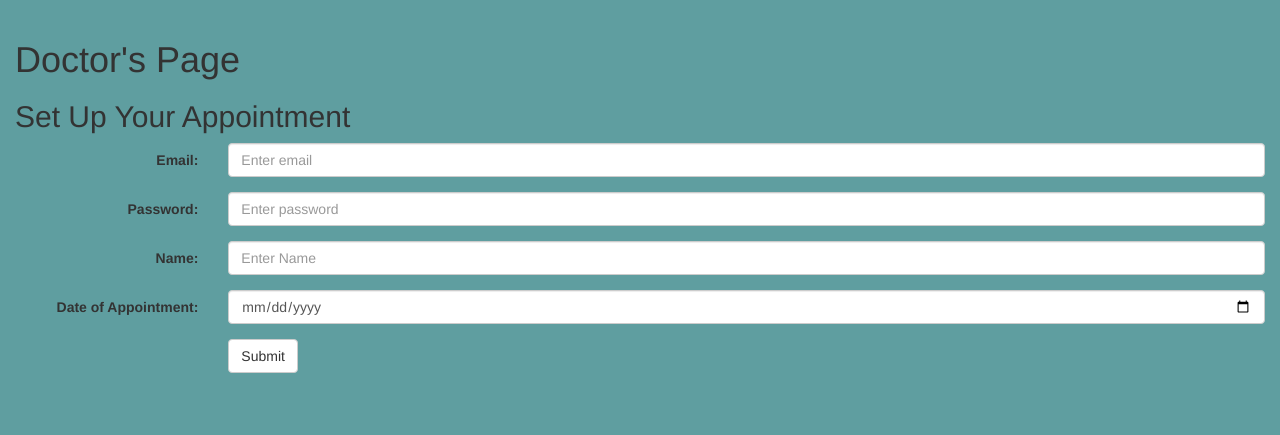
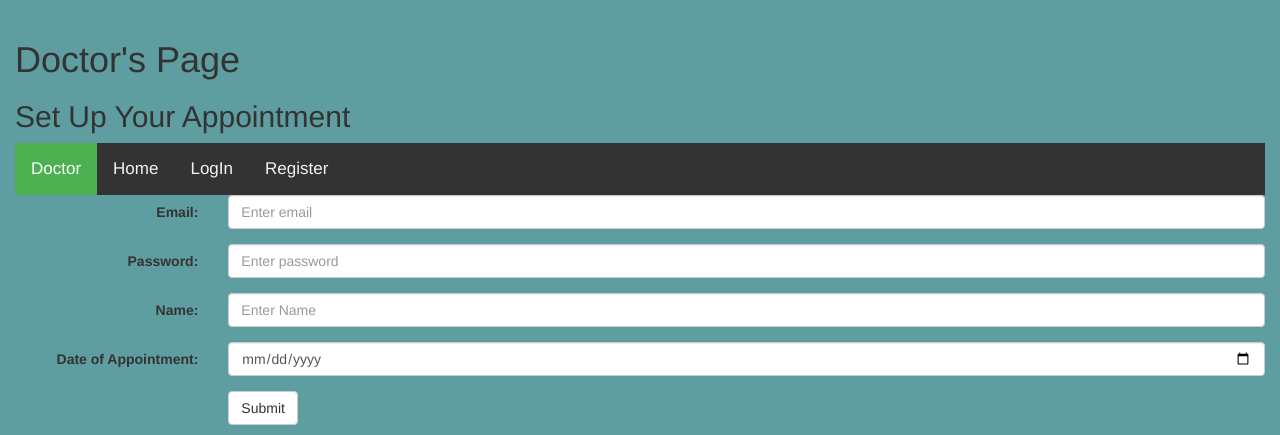
Before and after one commit to nsuspring2019cse299sec4/Group-5, a Django app: page /finddoctor/doctor/2/ in a window 1280 px wide. Shown: the part 52-487 px from the top of the page. Run offline with Django 3.2, Linux system fonts and the light colour scheme; data comes from the database, SQL or seed files in the repository; some libraries are stand-ins or nearby versions.

Commit message:
Added Navigation bar in doctor page

```diff
--- a/Project code/findadoc/finddoctor/templates/finddoctor/doctor.html
+++ b/Project code/findadoc/finddoctor/templates/finddoctor/doctor.html
@@ -7,8 +7,39 @@
 body {
   background-color: cadetblue;
 }
+
+                        .topnav {
+                        overflow: hidden;
+                        background-color: #333;
+                        }
+
+                       .topnav a {
+                        float: left;
+                        color: #f2f2f2;
+                        text-align: center;
+                        padding: 14px 16px;
+                        text-decoration: none;
+                        font-size: 17px;
+                        }
+
+                        .topnav a:hover {
+                        background-color: #ddd;
+                        color: black;
+                        }
+
+                        .topnav a.active {
+                        background-color: #4CAF50;
+                        color: white;
+                        }
 </style>
       	    <h2>Set Up Your Appointment</h2>
+
+            <div class="topnav">
+            <a class="active" href="#doctor">Doctor</a>
+            <a href="#home">Home</a>
+            <a href="#login">LogIn</a>
+            <a href="#register">Register</a>
+            </div>
   <form class="form-horizontal" action="/action_page.php">
     <div class="form-group">
       <label class="control-label col-sm-2" for="email">Email:</label>
```
